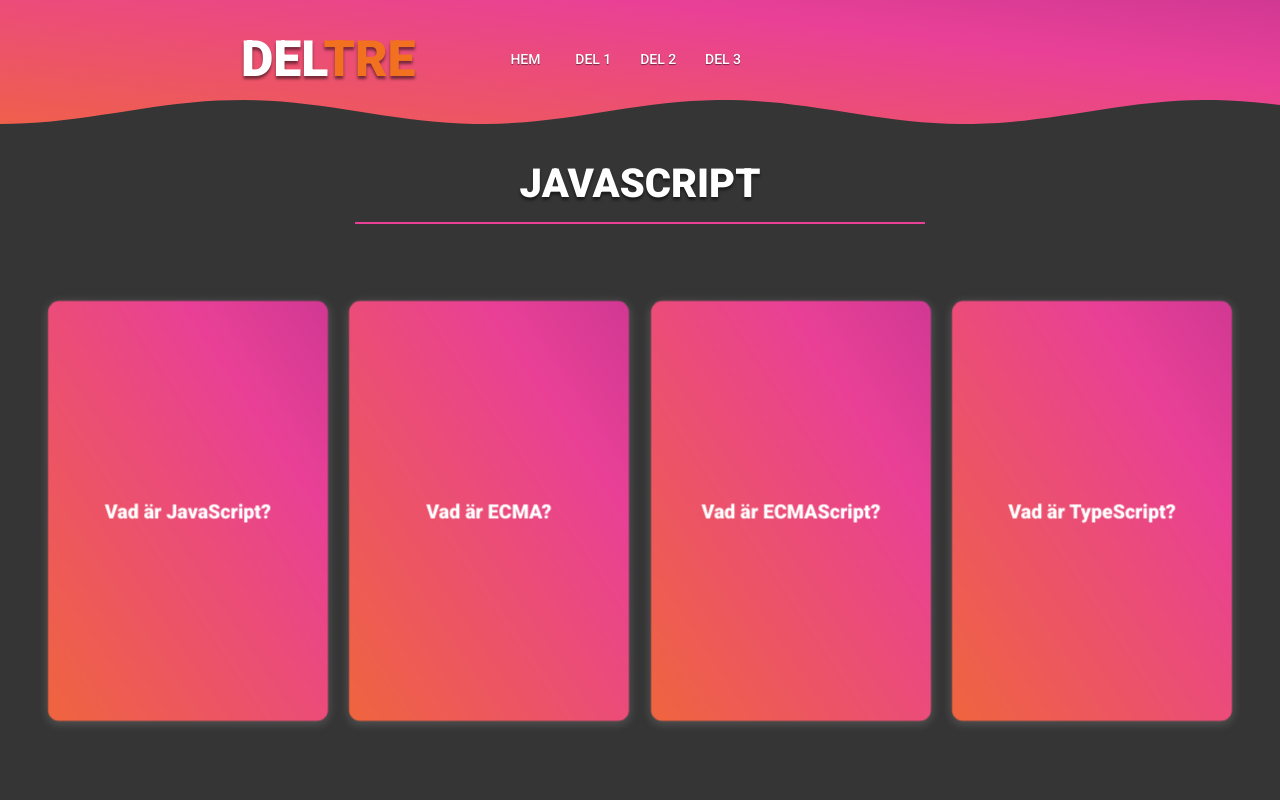
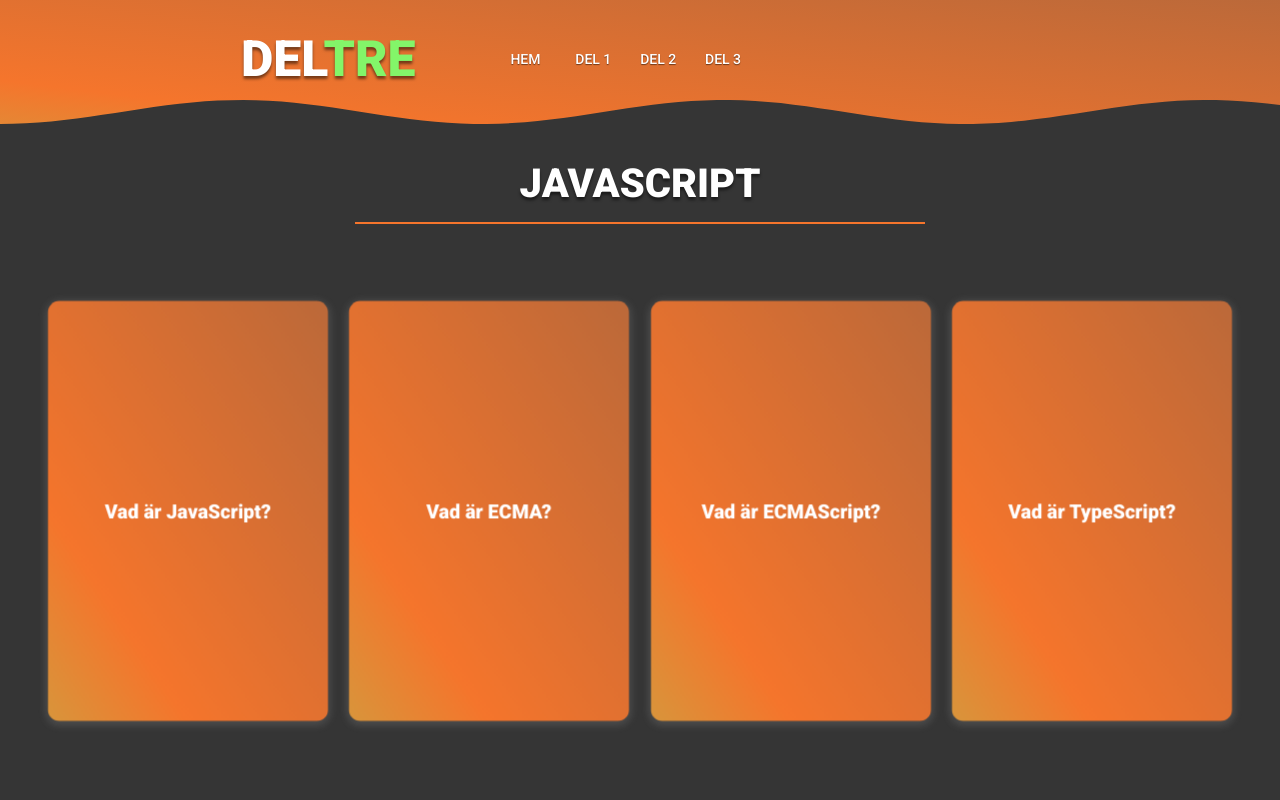
Before and after one commit to jonaslindell-th/Hemtentamen-Frontend, a plain HTML site: page del3.html in a window 1280 px wide. Shown: the top 800 px of the page. Drawn offline with Linux system fonts and the light colour scheme.

Commit message:
New colors for part 3
Also increased gradient transition to 10s

```diff
--- a/del3.html
+++ b/del3.html
@@ -6,6 +6,7 @@
     <link rel="stylesheet" type="text/css" href="vendors/css/grid.css" />
     <link rel="stylesheet" type="text/css" href="resources/css/stylecard.css" />
     <link rel="stylesheet" type="text/css" href="vendors/css/ionicons.min.css" />
+    <link rel="stylesheet" type="text/css" href="resources/css/styledel3.css" />
     <link rel="preconnect" href="https://fonts.gstatic.com" />
     <link href="https://fonts.googleapis.com/css2?family=Roboto:ital,wght@0,100;0,300;0,400;0,500;0,900;1,100;1,500&display=swap" rel="stylesheet">
     <title>Del Tre</title>
--- a/resources/css/stylecard.css
+++ b/resources/css/stylecard.css
@@ -146,7 +146,7 @@ width: 100%;
 top: 0;
 background: linear-gradient(to bottom left, var(--primary), var(--secondary), var(--thirdary));
 background-size: 200% 200%;
-animation: gradient 5s ease infinite;
+animation: gradient 10s ease infinite;
 z-index: 1;
 height: 160px;
 overflow: hidden;
@@ -271,7 +271,7 @@ transform: rotateY(180deg);
     background: linear-gradient(to bottom left, var(--primary), var(--secondary), var(--thirdary));
     background-size: 200% 200%;
     /* background-image: linear-gradient(to bottom right, var(--primary), var(--secondary), var(--thirdary)); */
-    animation: gradient 5s ease infinite;
+    animation: gradient 10s ease infinite;
     display: flex;
     align-items: center;
     justify-content: center;
--- /dev/null
+++ b/resources/css/styledel3.css
@@ -0,0 +1,5 @@
+:root {
+    --primary: #A8653E;
+    --secondary: #F5752C;
+    --thirdary: #83F569;
+}
```
